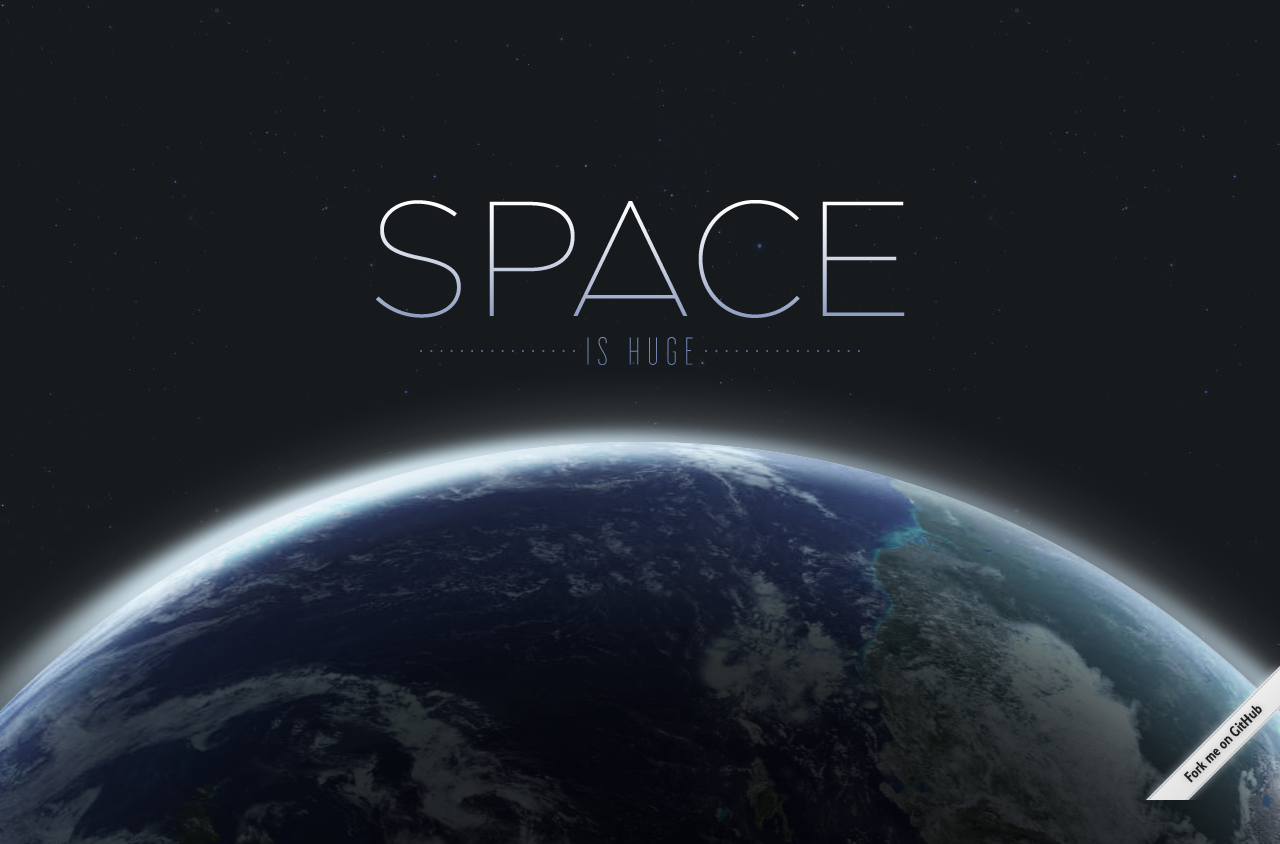
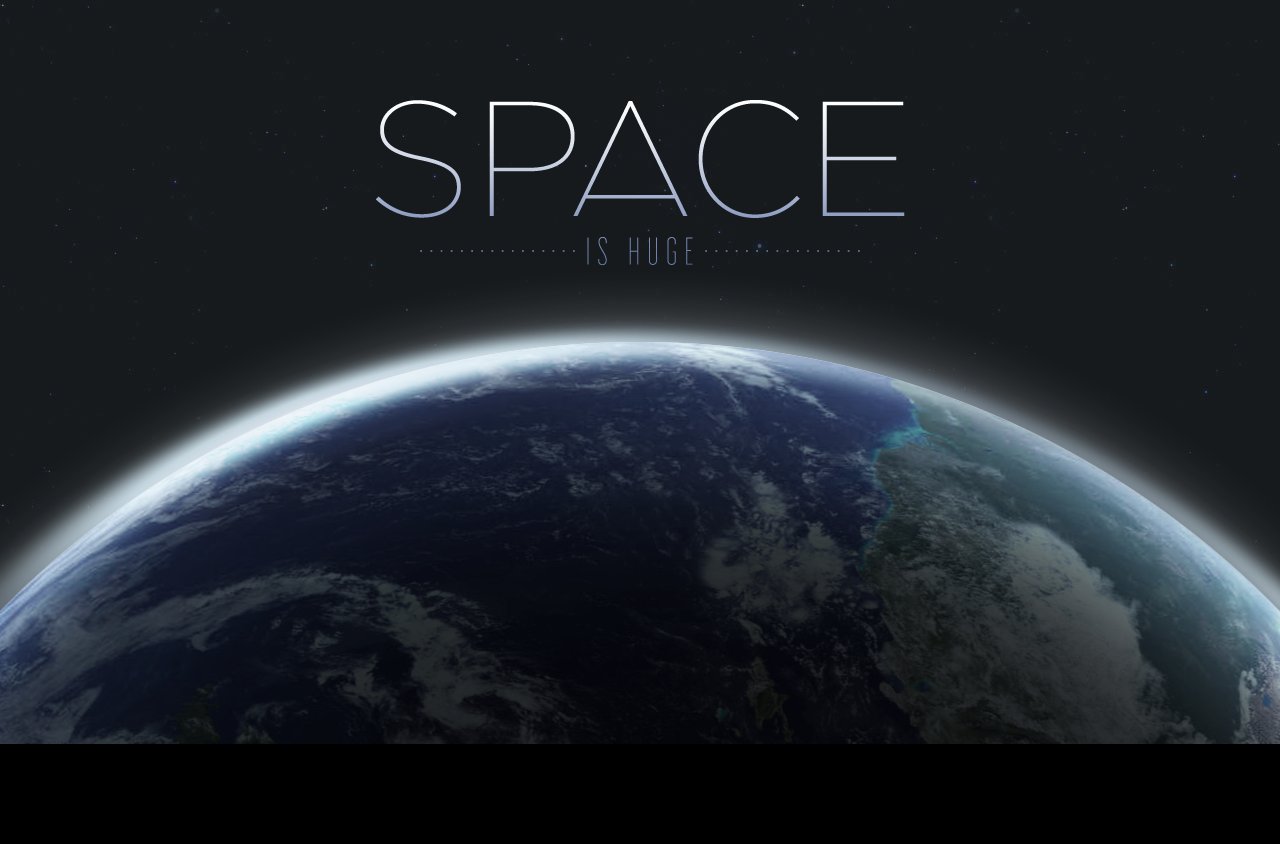
Before and after one commit to mikeocool/Space-Is-Huge, a plain HTML site: page index.html in a window 1280 px wide. After the commit the page ends 800 px from the top, so only its background shows below. Drawn offline with nearby package versions, Linux system fonts and the light colour scheme.

Commit message:
minor css fixes

```diff
--- a/index.html
+++ b/index.html
@@ -11,8 +11,8 @@
     <link href="css/scaffolding.css" rel="stylesheet">
     <style type="text/css">
     	body { background: #000; }
-    	#container { width: 100%; background: url(spacestuff/universe.jpg) top center #000; }
-    	#title { padding-top: 200px; }
+    	#container { width: 100%; background: url(spacestuff/universe.jpg) top center #000; position: relative; }
+    	#title { padding-top: 100px; }
     	h1 {
     		font-size:90px;
     		text-align: center;
@@ -30,7 +30,7 @@
 		}
 		#github {
 			display: block;
-			position: fixed;
+			position: absolute;
 			right: 0;
 			bottom: 0;
 			width: 141px;
@@ -59,7 +59,7 @@
 		    <div class="earth"></div>
 		</div>
 
-		<a id="github" href="https://github.com/mikeocool/Space-Is-Huge"><img src="img/github-ribbon.png" alt="Fork me on Github" width="141" height="141" border="0"></a>
+		<!--<a id="github" href="https://github.com/mikeocool/Space-Is-Huge"><img src="img/github-ribbon.png" alt="Fork me on Github" width="141" height="141" border="0"></a>-->
 	</div>
 </body>
 </html>
```
